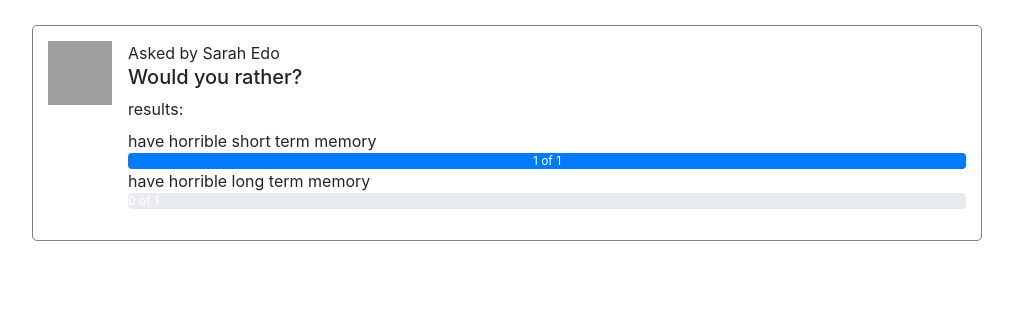
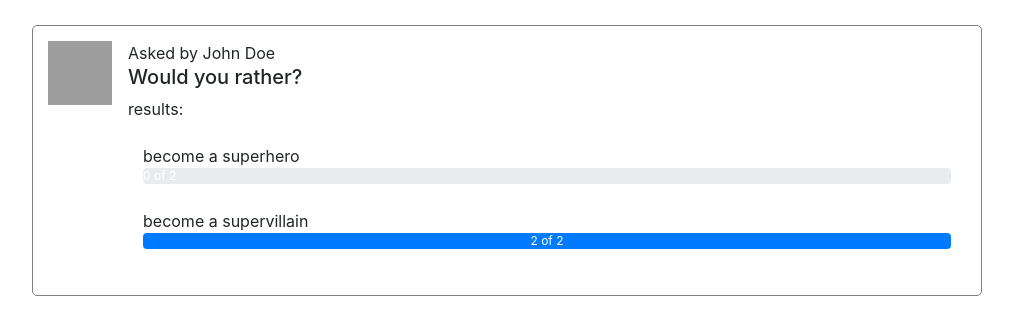
Before and after one commit to Akram11/would-you-rather, a React (Create React App) app: page / in a window 1280 px wide. Shown: the top 334 px of the page, without its empty margins (133-1146 px from the left). Built offline with nearby package versions, Linux system fonts and the light colour scheme; grey boxes are pictures that could not be loaded.

Commit message:
added style to votes progressbar

```diff
--- a/src/components/AnsweredQuestion.js
+++ b/src/components/AnsweredQuestion.js
@@ -4,24 +4,22 @@ import Button from 'react-bootstrap/Button';
 import Col from 'react-bootstrap/Col';
 import Row from 'react-bootstrap/Row';
 import Media from 'react-bootstrap/Media';
-import ProgressBar from 'react-bootstrap/ProgressBar'
-import { connect } from "react-redux";
-import { Badge } from 'react-bootstrap'
-
-
+import ProgressBar from 'react-bootstrap/ProgressBar';
+import { connect } from 'react-redux';
+import { Badge } from 'react-bootstrap';
 
 class AnsweredQuestion extends Component {
   render() {
-    console.log(this.props)
-    const { authedUser, users, questions, id } = this.props
-    const authorID = questions[id].author
-    const authorName = users[authorID].name
-    const AuthedAnswer = users[authedUser].answers[id]
-    const OptionOneVotes = questions[id].optionOne.votes.length
-    const OptionTwoVotes = questions[id].optionTwo.votes.length
-    const totalVotes = OptionTwoVotes + OptionOneVotes
+    console.log(this.props);
+    const { authedUser, users, questions, id } = this.props;
+    const authorID = questions[id].author;
+    const authorName = users[authorID].name;
+    const AuthedAnswer = users[authedUser].answers[id];
+    const OptionOneVotes = questions[id].optionOne.votes.length;
+    const OptionTwoVotes = questions[id].optionTwo.votes.length;
+    const totalVotes = OptionTwoVotes + OptionOneVotes;
 
-    console.log('sfsf', AuthedAnswer, OptionOneVotes)
+    console.log('sfsf', AuthedAnswer, OptionOneVotes);
     return (
       <div className='container'>
         <div className='question'>
@@ -40,11 +38,23 @@ class AnsweredQuestion extends Component {
               <Form>
                 <Form.Group as={Row}>
                   <Form.Label as='legend' />
-                  <Col >
-                    <span>{questions[id].optionOne.text}</span>
-                    <ProgressBar max={totalVotes} now={OptionOneVotes * 10} label={`${OptionOneVotes} of ${totalVotes}`} />
-                    <span>{questions[id].optionTwo.text}</span>
-                    <ProgressBar max={totalVotes} now={OptionTwoVotes * 10} label={`${OptionTwoVotes} of ${totalVotes}`} />
+                  <Col>
+                    <div  className = 'votes'>
+                      <span>{questions[id].optionOne.text}</span>
+                      <ProgressBar
+                        max={totalVotes}
+                        now={OptionOneVotes}
+                        label={`${OptionOneVotes} of ${totalVotes}`}
+                      />
+                    </div>
+                    <div className = 'votes'>
+                      <span>{questions[id].optionTwo.text}</span>
+                      <ProgressBar
+                        max={totalVotes}
+                        now={OptionTwoVotes}
+                        label={`${OptionTwoVotes} of ${totalVotes}`}
+                      />
+                    </div>
                   </Col>
                 </Form.Group>
               </Form>
@@ -57,14 +67,13 @@ class AnsweredQuestion extends Component {
 }
 
 function mapStateToProps({ users, questions, authedUser }, props) {
-  const { id } = props.match.params
+  const { id } = props.match.params;
   return {
     id,
     authedUser,
     questions,
     users
-  }
-
+  };
 }
 
 export default connect(mapStateToProps)(AnsweredQuestion);
--- a/src/components/App.js
+++ b/src/components/App.js
@@ -22,10 +22,12 @@ class App extends Component {
             ? null
             :<>
             {/* <NewQuestion />  */}
-            <AnsweredQuestion  match={{params: {id: '8xf0y6ziyjabvozdd253nd'}}}/>
+            <AnsweredQuestion  match={{params: {id: '6ni6ok3ym7mf1p33lnez'}}}/>
             {/* <LeaderBoard /> */}
             {/* <UserCard /> */}
             {/* <QuestionsContainer /> */}
+            {/* {<UnansweredQuestion />} */}
+
             </>}
         </div>
     );
--- a/src/index.css
+++ b/src/index.css
@@ -81,3 +81,8 @@ h1 {
   overflow: hidden;
   text-align: center;
 }
+
+.votes{
+  padding: 10px;
+  margin: 5px;
+}
```
Also changed, not shown: src/utils/API.js (line endings or trailing spaces).
